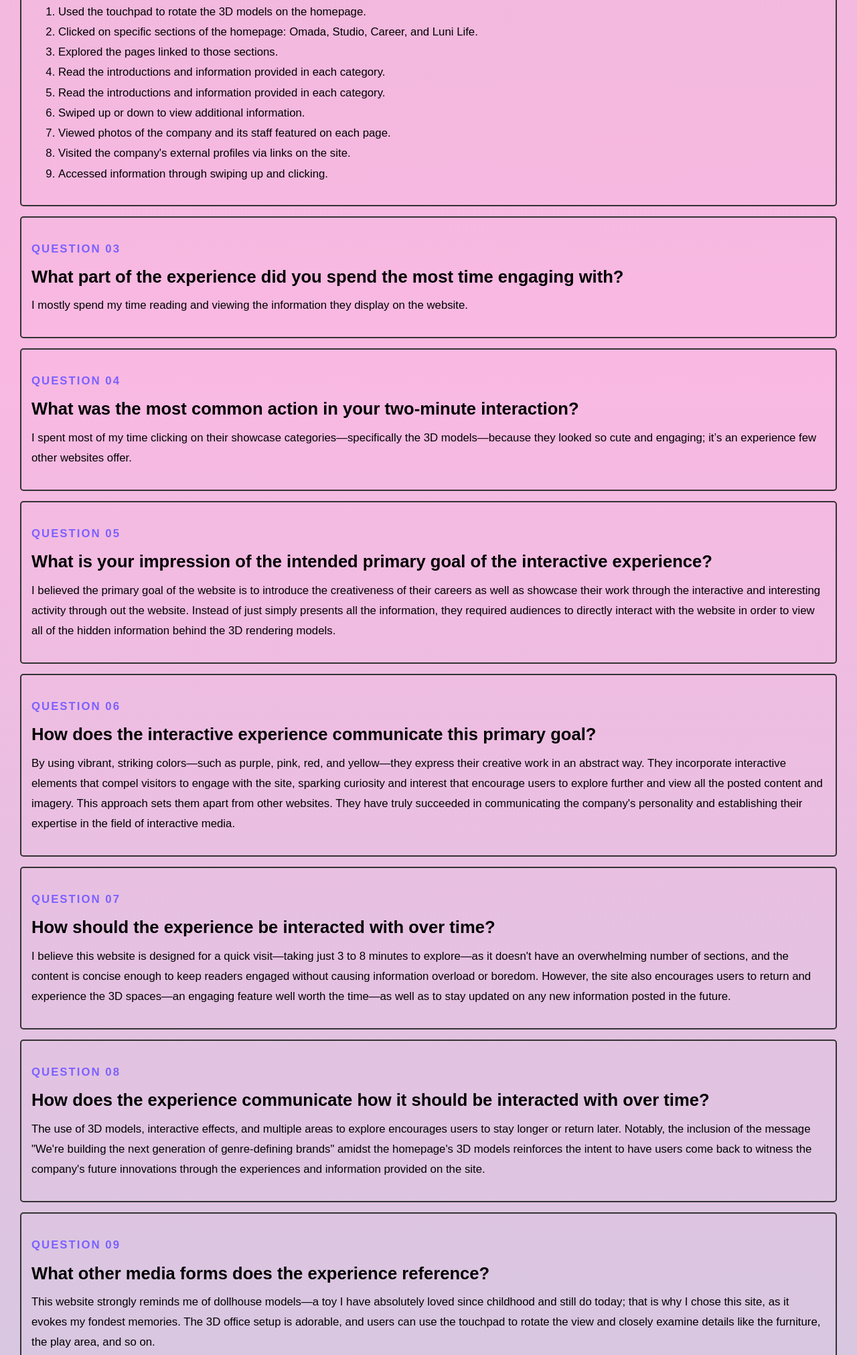
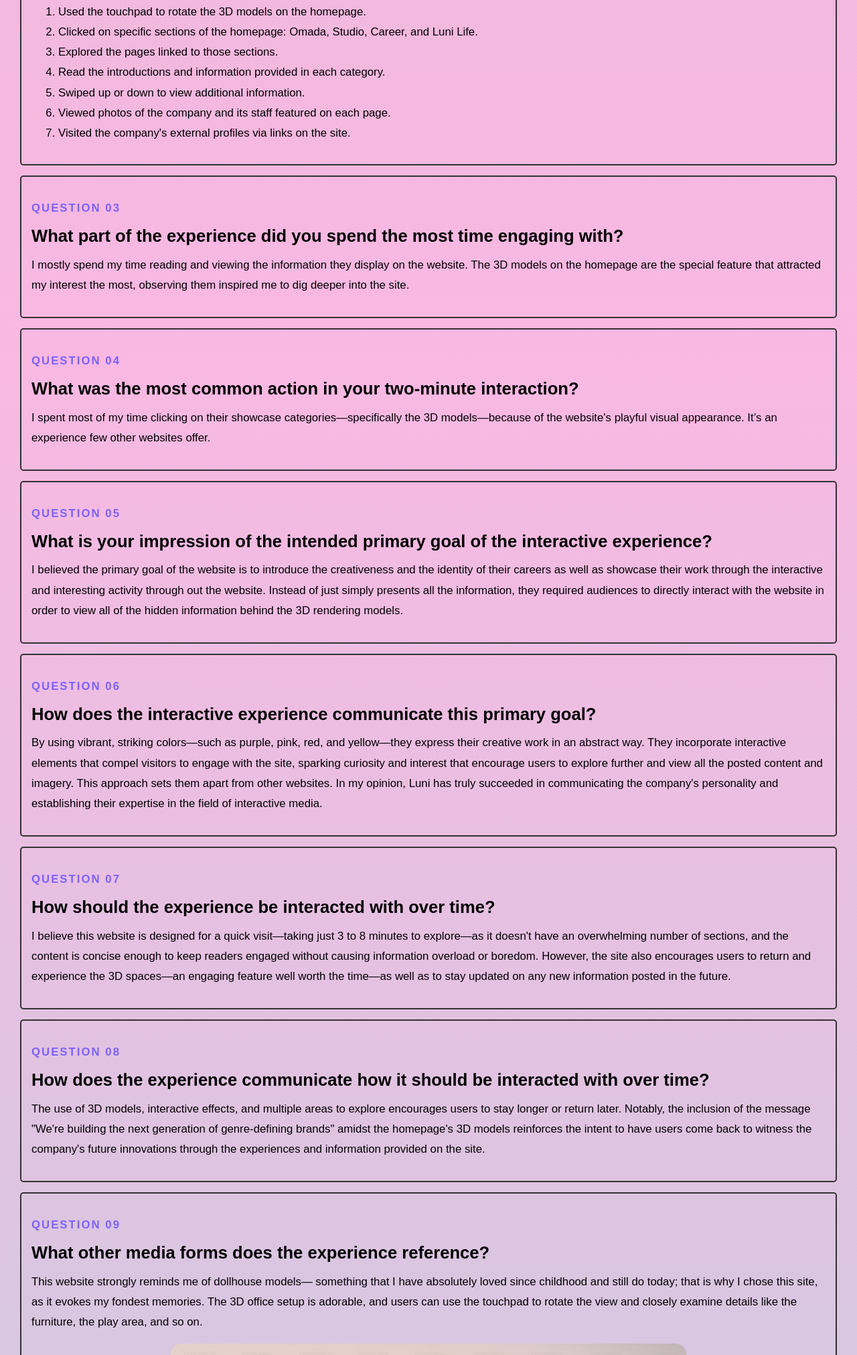
Before and after one commit to Sarah280808/sarah280808.github.io, a plain HTML site: page Assessment_1/index.html in a window 1280 px wide. Shown: the part 1688-3711 px from the top of the page at 67% size. Drawn offline with Linux system fonts and the light colour scheme.

Commit message:
Update index.html

```diff
--- a/Assessment_1/index.html
+++ b/Assessment_1/index.html
@@ -108,11 +108,9 @@
                 <li>Clicked on specific sections of the homepage: Omada, Studio, Career, and Luni Life.</li>
                 <li>Explored the pages linked to those sections.</li>
                 <li>Read the introductions and information provided in each category.</li>
-                <li>Read the introductions and information provided in each category.</li>
                 <li>Swiped up or down to view additional information.</li>
                 <li>Viewed photos of the company and its staff featured on each page.</li>
                 <li>Visited the company's external profiles via links on the site.</li>
-                <li>Accessed information through swiping up and clicking.</li>
             </ol>
         </section>
 
@@ -125,7 +123,7 @@
             </h2>
 
             <p>
-                I mostly spend my time reading and viewing the information they display on the website.
+                I mostly spend my time reading and viewing the information they display on the website. The 3D models on the homepage are the special feature that attracted my interest the most, observing them inspired me to dig deeper into the site.
             </p>
         </section>
 
@@ -138,7 +136,7 @@
             </h2>
 
             <p>
-                I spent most of my time clicking on their showcase categories—specifically the 3D models—because they looked so cute and engaging; it’s an experience few other websites offer.
+                I spent most of my time clicking on their showcase categories—specifically the 3D models—because of the website's playful visual appearance. It’s an experience few other websites offer.
             </p>
         </section>
 
@@ -151,7 +149,7 @@
             </h2>
 
             <p>
-                I believed the primary goal of the website is to introduce the creativeness of their careers as well as showcase their work through the interactive and interesting activity through out the website. Instead of just simply presents all the information, they required audiences to directly interact with the website in order to view all of the hidden information behind the 3D rendering models.
+                I believed the primary goal of the website is to introduce the creativeness and the identity of their careers as well as showcase their work through the interactive and interesting activity through out the website. Instead of just simply presents all the information, they required audiences to directly interact with the website in order to view all of the hidden information behind the 3D rendering models.
             </p>
         </section>
 
@@ -164,7 +162,7 @@
             </h2>
 
             <p>
-                By using vibrant, striking colors—such as purple, pink, red, and yellow—they express their creative work in an abstract way. They incorporate interactive elements that compel visitors to engage with the site, sparking curiosity and interest that encourage users to explore further and view all the posted content and imagery. This approach sets them apart from other websites. They have truly succeeded in communicating the company's personality and establishing their expertise in the field of interactive media.
+                By using vibrant, striking colors—such as purple, pink, red, and yellow—they express their creative work in an abstract way. They incorporate interactive elements that compel visitors to engage with the site, sparking curiosity and interest that encourage users to explore further and view all the posted content and imagery. This approach sets them apart from other websites. In my opinion, Luni has truly succeeded in communicating the company's personality and establishing their expertise in the field of interactive media.
             </p>
         </section>
 
@@ -202,7 +200,7 @@
               </h2>
 
               <p>
-                 This website strongly reminds me of dollhouse models—a toy I have absolutely loved since childhood and still do today; that is why I chose this site, as it evokes my fondest memories. The 3D office setup is adorable, and users can use the touchpad to rotate the view and closely examine details like the furniture, the play area, and so on.
+                 This website strongly reminds me of dollhouse models— something that I have absolutely loved since childhood and still do today; that is why I chose this site, as it evokes my fondest memories. The 3D office setup is adorable, and users can use the touchpad to rotate the view and closely examine details like the furniture, the play area, and so on.
               </p>
             </div>
 
@@ -245,7 +243,7 @@
             </h2>
 
             <p>
-                The memories of the dollhouse evoked by this website made me want to explore it further—using the touchpad to rotate 3D images and admire the charming miniature objects, or clicking on various sections to discover what other related details lay within. A blend of curiosity and excitement arose, ensuring that reading the site's textual content never became dull.
+                The memories of the dollhouse evoked by this website brought up the feeling of nostalgia, playful and truly comfortable as it reminds me of my childhood. At the same time, the miniature 3D models sparked a sense of wonder and excitement, creating a delightful experience that made reading the site's textual content engaging and enjoyable. This combination make the website becomes more like a place to explore rather than a simple soure of company's informartion.
             </p>
         </section>
 
```
